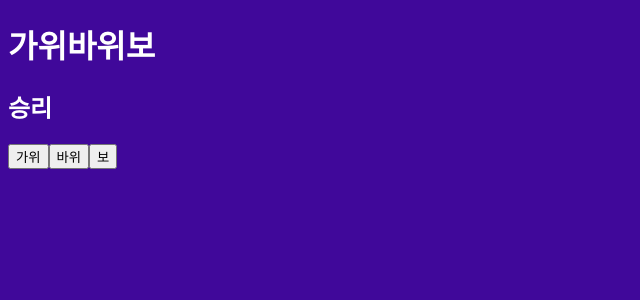
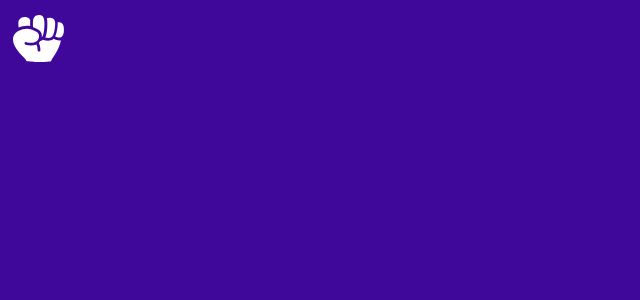
Before and after one commit to PJW980921/rock-scissor-paper, a JavaScript app: page / in a window 1280 px wide. Shown: the top 300 px of the page, without its empty margins (0-640 px from the left). Built offline with nearby package versions, Linux system fonts and the light colour scheme.

Commit message:
feat : rock Icon component 생성

```diff
--- /dev/null
+++ b/src/App.js
@@ -0,0 +1,9 @@
+import HandIcon from './HandIcon';
+
+function App() {
+  return <div>
+  <HandIcon />
+  </div>;
+}
+
+export default App;
--- /dev/null
+++ b/src/HandIcon.js
@@ -0,0 +1,7 @@
+import rockIcon from './assets/rock.svg';
+
+function HandIcon(){
+  return <img src={rockIcon} alt="icon" />
+}
+
+export default HandIcon;
--- a/src/index.js
+++ b/src/index.js
@@ -1,32 +1,10 @@
 
 import ReactDOM from 'react-dom/client';
-
-const WINS = {
-  rock: 'scissor',
-  scissor: 'paper',
-  paper: 'rock',
-};
-
-function getResult(left, right) {
-  if (WINS[left] === right) return '승리';
-  else if (left === WINS[right]) return '패배';
-  return '무승부';
-}
-
-function handleClick() {
-  console.log('가위바위보!');
-}
-
-const me = 'rock';
-const other = 'scissor';
+import App from './App';
 
 const root = ReactDOM.createRoot(document.getElementById('root'));
 root.render(
 <>
-<h1>가위바위보</h1>
-    <h2>{getResult(me,other)}</h2>
-    <button onClick={handleClick} >가위</button>
-    <button onClick={handleClick} >바위</button>
-    <button onClick={handleClick} >보</button>
-    </>
+<App />
+</>
 );
```
